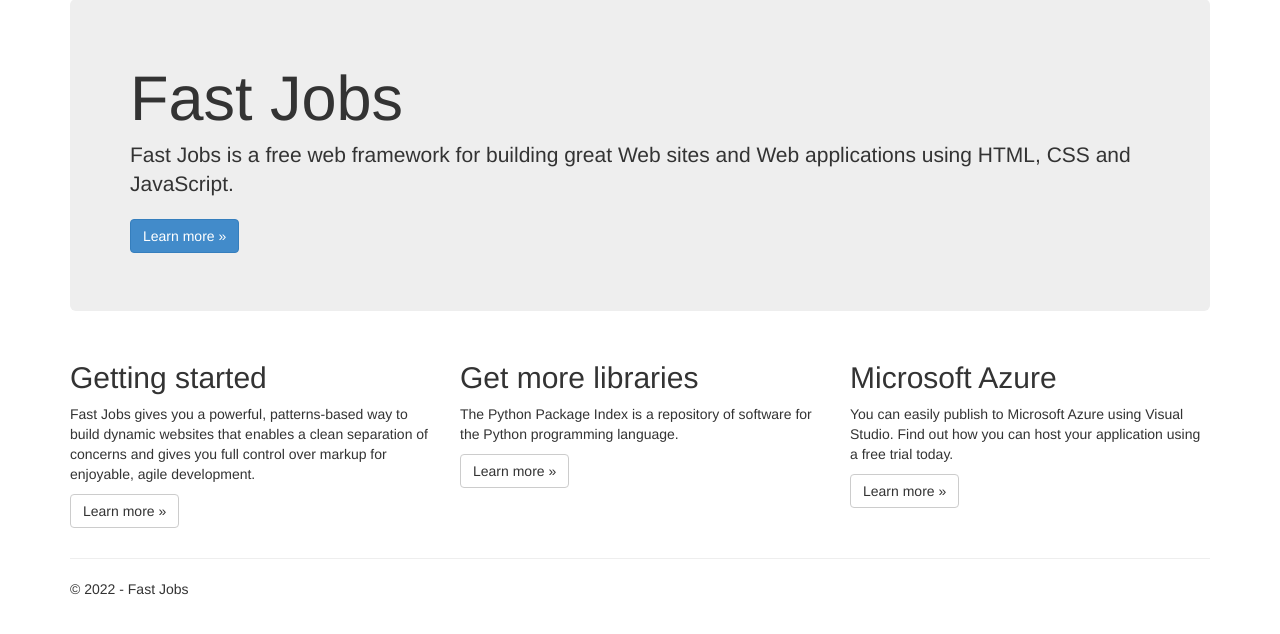
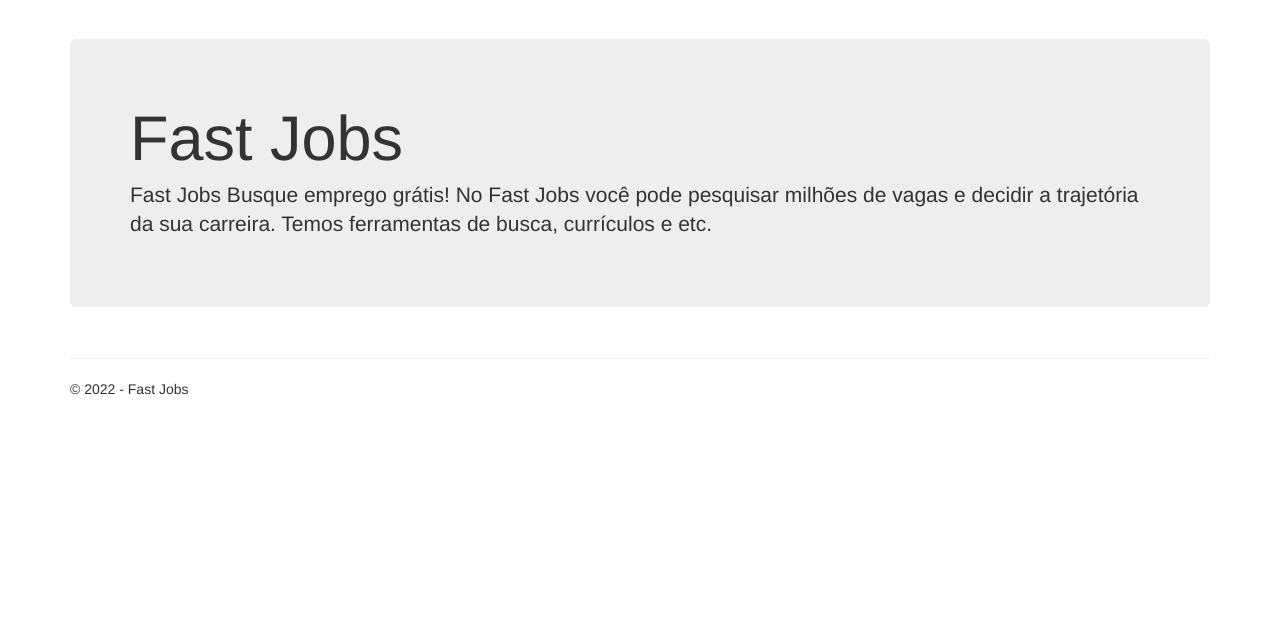
Before and after one commit to josuelopes512/DjangoWebProject1, a Django app: page / in a window 1280 px wide. Shown: the part 51-685 px from the top of the page. Run offline with Django 3.2, Linux system fonts and the light colour scheme; some libraries are stand-ins or nearby versions.

Commit message:
new updates

```diff
--- a/app/templates/app/index.html
+++ b/app/templates/app/index.html
@@ -1,32 +1,33 @@
 {% extends "app/layout.html" %}
 
 {% block content %}
-
+<br>
+<br>
 <div class="jumbotron">
     <h1>Fast Jobs</h1>
-    <p class="lead">Fast Jobs is a free web framework for building great Web sites and Web applications using HTML, CSS and JavaScript.</p>
-    <p><a href="https://www.djangoproject.com/" class="btn btn-primary btn-large">Learn more &raquo;</a></p>
+    <p class="lead">Fast Jobs Busque emprego grátis! No Fast Jobs você pode pesquisar milhões de vagas e decidir a trajetória da sua carreira. Temos ferramentas de busca, currículos e etc.</p>
+    {% comment %} <p><a href="#" class="btn btn-primary btn-large">Saiba Mais &raquo;</a></p> {% endcomment %}
 </div>
 
 <div class="row">
     <div class="col-md-4">
-        <h2>Getting started</h2>
+        {% comment %} <h2>Getting started</h2>
         <p>
             Fast Jobs gives you a powerful, patterns-based way to build dynamic websites that
             enables a clean separation of concerns and gives you full control over markup
             for enjoyable, agile development.
         </p>
-        <p><a class="btn btn-default" href="https://djangobook.com/django-tutorials/">Learn more &raquo;</a></p>
+        <p><a class="btn btn-default" href="https://djangobook.com/django-tutorials/">Learn more &raquo;</a></p> {% endcomment %}
     </div>
     <div class="col-md-4">
-        <h2>Get more libraries</h2>
+        {% comment %} <h2>Get more libraries</h2>
         <p>The Python Package Index is a repository of software for the Python programming language.</p>
-        <p><a class="btn btn-default" href="https://pypi.org/">Learn more &raquo;</a></p>
+        <p><a class="btn btn-default" href="https://pypi.org/">Learn more &raquo;</a></p> {% endcomment %}
     </div>
     <div class="col-md-4">
-        <h2>Microsoft Azure</h2>
+        {% comment %} <h2>Microsoft Azure</h2>
         <p>You can easily publish to Microsoft Azure using Visual Studio. Find out how you can host your application using a free trial today.</p>
-        <p><a class="btn btn-default" href="http://azure.microsoft.com">Learn more &raquo;</a></p>
+        <p><a class="btn btn-default" href="http://azure.microsoft.com">Learn more &raquo;</a></p> {% endcomment %}
     </div>
 </div>
 
--- a/app/urls.py
+++ b/app/urls.py
@@ -13,6 +13,7 @@
     path('', views.home, name='home'),
     path('contact/', views.contact, name='contact'),
     path('about/', views.about, name='about'),
+    path('vagas/', views.vagas, name='vagas'),
     path('login/',
          LoginView.as_view
          (
--- a/app/views.py
+++ b/app/views.py
@@ -9,6 +9,8 @@
 from .forms import NewUserForm
 from django.contrib.auth import login
 from django.contrib import messages
+
+from .models import Vacancies, UserClient, Candidato
 
 def home(request):
     """Renders the home page."""
@@ -48,6 +50,16 @@
         }
     )
 
+def vagas(request):
+    """Renders the about page."""
+    vagas = Vacancies.objects.all()
+    assert isinstance(request, HttpRequest)
+    return render(
+        request,
+        'app/vagas.html',
+        {'vagas': vagas}
+    )
+
 def register_request(request):
 	if(request.method == "POST"):
 		form = NewUserForm(request.POST)
```
Also changed, not shown: app/models.py (+2 -7 lines), app/templates/app/vagas.html (added, +22 -0 lines), app/migrations/0003_rename_user_userclient_alter_vacancies_descricao.py (added).
